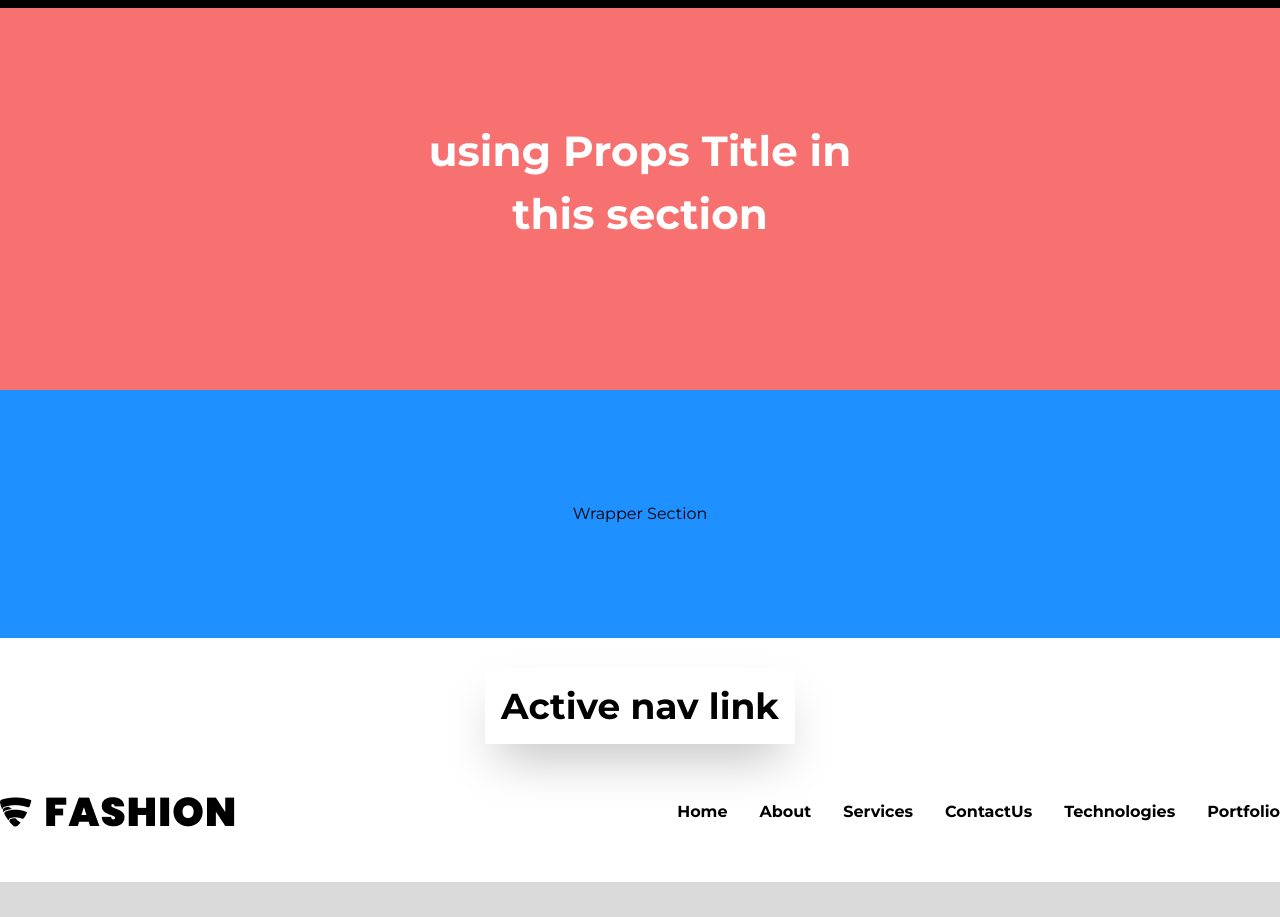
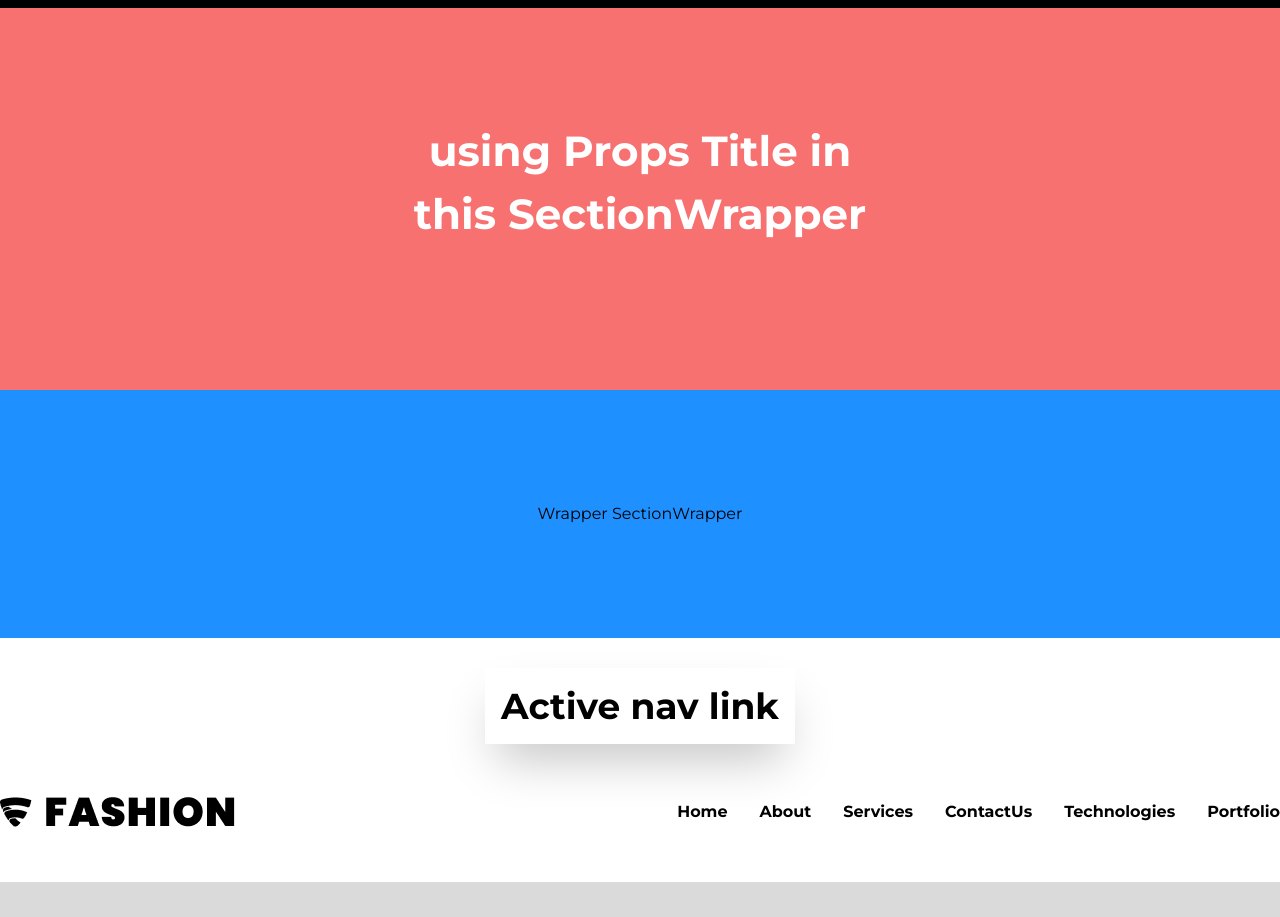
Before and after one commit to ankursrv/react-practice, a React (Create React App) app: page /technology in a window 1280 px wide. Shown: the part 920-1837 px from the top of the page. Built offline with nearby package versions, Linux system fonts and the light colour scheme; the HTML template or start-up script is replaced by a standard one.

Commit message:
section wrapper

```diff
--- a/src/component/Section/index.jsx
+++ b/src/component/SectionWrapper/index.jsx
@@ -1,6 +1,6 @@
 import React from "react";
 
-const Section = ({ id, title, children, className }) => {
+const SectionWrapper = ({ id, title, children, className }) => {
   return (
     <section
       id={id || ""}
@@ -20,4 +20,4 @@ const Section = ({ id, title, children, className }) => {
   );
 };
 
-export default Section;
+export default SectionWrapper;
--- a/src/pages/Technology/index.jsx
+++ b/src/pages/Technology/index.jsx
@@ -1,6 +1,6 @@
 import React, { useState } from 'react';
 import ToastMessage from "../../component/ToastMessage"
-import Section from '../../component/Section';
+import SectionWrapper from "../../component/SectionWrapper";
 const Technology =() => {
   const [toasts, setToasts] = useState([]);
 
@@ -49,7 +49,7 @@ const Technology =() => {
         ))}
       </div>
 
-      <Section className="bg-black">
+      <SectionWrapper className="bg-black">
         <div className="grid md:grid-cols-2 items-center">
           <div className="md:max-w-[500px]">
             <img src="/images/tech-icons.png" alt="html,css,js,php" />
@@ -67,11 +67,11 @@ const Technology =() => {
             </p>
           </div>
         </div>
-      </Section>
+      </SectionWrapper>
 
-      <Section title="using Props Title in this section"></Section>
+      <SectionWrapper title="using Props Title in this SectionWrapper"></SectionWrapper>
 
-      <Section className="bg-dodgerblue">Wrapper Section</Section>
+      <SectionWrapper className="bg-dodgerblue">Wrapper SectionWrapper</SectionWrapper>
     </div>
   );
 }
```
